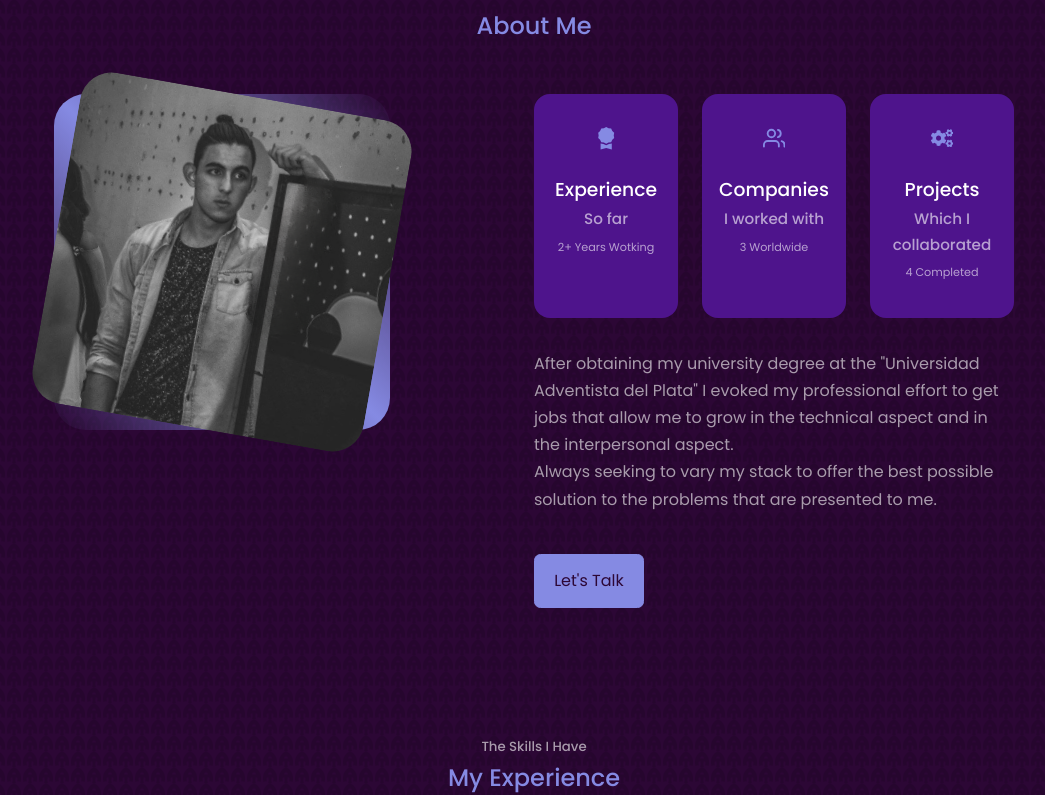
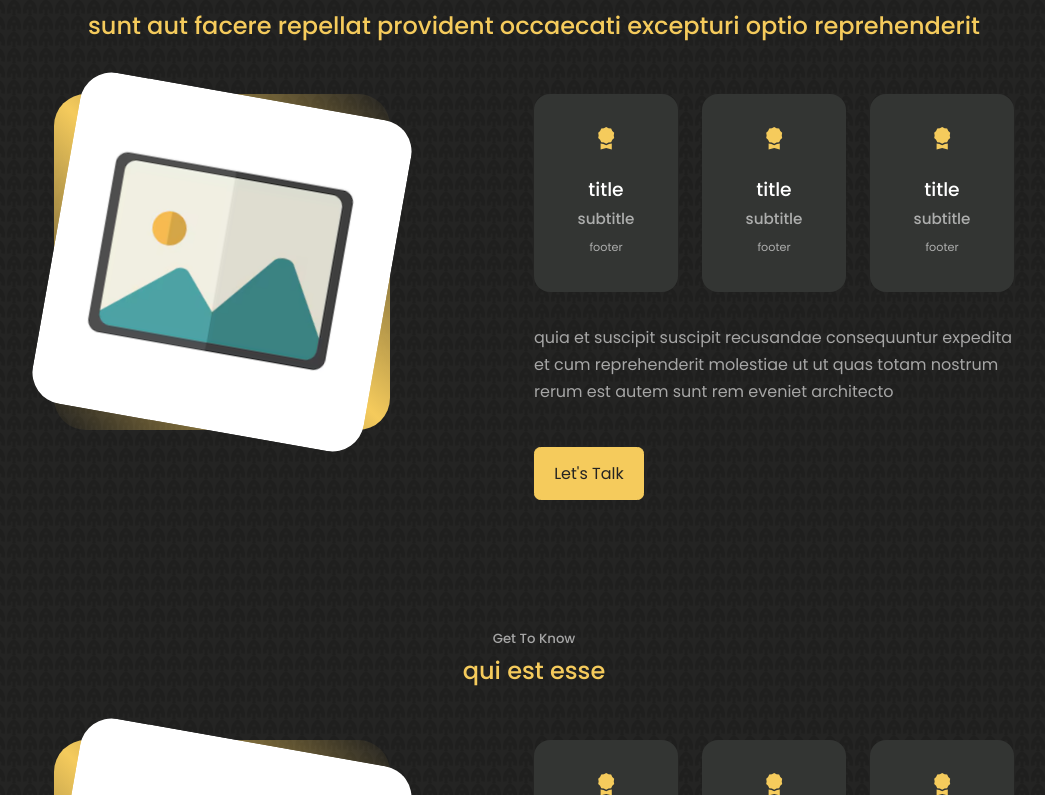
Before and after one commit to Boris-sys/react-portfolio, a React (Create React App) app: page / in a window 1280 px wide. Shown: the part 945-1740 px from the top of the page, without its empty margins (106-1151 px from the left). Built offline with nearby package versions, Linux system fonts and the light colour scheme.

Commit message:
share platform initial transiton

```diff
--- a/package.json
+++ b/package.json
@@ -11,6 +11,7 @@
     "react": "^18.2.0",
     "react-dom": "^18.2.0",
     "react-icons": "^4.11.0",
+    "react-portfolio": "file:",
     "react-scripts": "5.0.1",
     "swiper": "^11.0.4",
     "web-vitals": "^2.1.4"
@@ -22,7 +23,6 @@
     "build": "react-scripts build",
     "test": "react-scripts test",
     "eject": "react-scripts eject"
-
   },
   "eslintConfig": {
     "extends": [
--- a/src/App.jsx
+++ b/src/App.jsx
@@ -8,19 +8,27 @@ import Portfolio from './components/portfolio/Portfolio'
 import Testimonials from './components/testimonials/Testimonials'
 import Contact from './components/contact/Contact'
 import Footer from './components/footer/Footer'
+import data from '../src/assets/poc/data.json'
 
 export const App = () => {
+  const elements = data
+
   return (
     <>
-        <Header />
-        <Nav />
-        <About />
-        <Experience />
-        <Services />
-        <Portfolio />
-        <Testimonials />
-        <Contact />
-        <Footer />
+      <Header />
+      <Nav />
+      {/* <About /> */}
+      <div>
+        {elements.map((element) => (
+          <About title={element.title} body={element.body} badges={element.badges}/>
+        ))}
+      </div>
+      {/* <Experience /> */}
+      {/* <Services /> */}
+      {/* <Portfolio /> */}
+
+      <Contact />
+      <Footer />
     </>
   )
 }
--- /dev/null
+++ b/src/assets/poc/data.json
@@ -0,0 +1,117 @@
+[
+  {
+    "userId": 1,
+    "id": 1,
+    "badges":[
+        {
+            "title": "title",
+            "subtitle": "subtitle",
+            "footer": "footer"
+        },
+        {
+            "title": "title",
+            "subtitle": "subtitle",
+            "footer": "footer"
+        },
+        {
+            "title": "title",
+            "subtitle": "subtitle",
+            "footer": "footer"
+        }
+    ],
+    "title": "sunt aut facere repellat provident occaecati excepturi optio reprehenderit",
+    "body": "quia et suscipit\nsuscipit recusandae consequuntur expedita et cum\nreprehenderit molestiae ut ut quas totam\nnostrum rerum est autem sunt rem eveniet architecto"
+  },
+  {
+    "userId": 1,
+    "id": 2,
+    "badges":[
+        {
+            "title": "title",
+            "subtitle": "subtitle",
+            "footer": "footer"
+        },
+        {
+            "title": "title",
+            "subtitle": "subtitle",
+            "footer": "footer"
+        },
+        {
+            "title": "title",
+            "subtitle": "subtitle",
+            "footer": "footer"
+        }
+    ],
+    "title": "qui est esse",
+    "body": "est rerum tempore vitae\nsequi sint nihil reprehenderit dolor beatae ea dolores neque\nfugiat blanditiis voluptate porro vel nihil molestiae ut reiciendis\nqui aperiam non debitis possimus qui neque nisi nulla"
+  },
+  {
+    "userId": 1,
+    "id": 3,
+    "badges":[
+        {
+            "title": "title",
+            "subtitle": "subtitle",
+            "footer": "footer"
+        },
+        {
+            "title": "title",
+            "subtitle": "subtitle",
+            "footer": "footer"
+        },
+        {
+            "title": "title",
+            "subtitle": "subtitle",
+            "footer": "footer"
+        }
+    ],
+    "title": "ea molestias quasi exercitationem repellat qui ipsa sit aut",
+    "body": "et iusto sed quo iure\nvoluptatem occaecati omnis eligendi aut ad\nvoluptatem doloribus vel accusantium quis pariatur\nmolestiae porro eius odio et labore et velit aut"
+  },
+  {
+    "userId": 1,
+    "id": 4,
+    "badges":[
+        {
+            "title": "title",
+            "subtitle": "subtitle",
+            "footer": "footer"
+        },
+        {
+            "title": "title",
+            "subtitle": "subtitle",
+            "footer": "footer"
+        },
+        {
+            "title": "title",
+            "subtitle": "subtitle",
+            "footer": "footer"
+        }
+    ],
+    "title": "eum et est occaecati",
+    "body": "ullam et saepe reiciendis voluptatem adipisci\nsit amet autem assumenda provident rerum culpa\nquis hic commodi nesciunt rem tenetur doloremque ipsam iure\nquis sunt voluptatem rerum illo velit"
+  },
+  {
+    "userId": 1,
+    "id": 5,
+    "badges":[
+        {
+            "title": "title",
+            "subtitle": "subtitle",
+            "footer": "footer"
+        },
+        {
+            "title": "title",
+            "subtitle": "subtitle",
+            "footer": "footer"
+        },
+        {
+            "title": "title",
+            "subtitle": "subtitle",
+            "footer": "footer"
+        }
+    ],
+    "title": "nesciunt quas odio",
+    "body": "repudiandae veniam quaerat sunt sed\nalias aut fugiat sit autem sed est\nvoluptatem omnis possimus esse voluptatibus quis\nest aut tenetur dolor neque"
+  }
+]
--- a/src/components/about/About.jsx
+++ b/src/components/about/About.jsx
@@ -1,15 +1,16 @@
 import React from 'react'
 import './about.css'
-import MeAbout from '../../assets/me-about3.jpg'
+import MeAbout from '../../assets/poc/placeholder.png'
 import { BsFillAwardFill } from 'react-icons/bs'
 import { FiUsers } from 'react-icons/fi'
 import { FaCogs } from 'react-icons/fa'
 
-export const About = () => {
+export default function About({ title, body, badges }) {
+  const badgeList = badges ?? null
   return (
     <section id='about'>
       <h5>Get To Know</h5>
-      <h2>About Me</h2>
+      <h2>{title}</h2>
       <div className='container about__container'>
         <div className='about__me'>
           <div className='about__me-image'>
@@ -20,32 +21,17 @@ export const About = () => {
         {/* When mobile sizing applied and articles numbers not even the last card should be centered */}
         <div className='about__content'>
           <div className='about__cards'>
-
-            <article className='about__card'>
+            {badges?.map((element, index) => (
+              <article className='about__card'>
               <BsFillAwardFill className='about__icon' />
-              <h3>Experience</h3>
-              <h5>So far</h5>
-              <small> 2+ Years Wotking</small>
+              <h3>{element.title}</h3>
+              <h5>{element.subtitle}</h5>
+              <small>{element.footer}</small>
             </article>
-
-            <article className='about__card'>
-              <FiUsers className='about__icon' />
-              <h3>Companies</h3>
-              <h5>I worked with</h5>
-              <small>3 Worldwide</small>
-            </article>
-
-            <article className='about__card'>
-              <FaCogs className='about__icon' />
-              <h3>Projects</h3>
-              <h5>Which I collaborated</h5>
-              <small> 4 Completed</small>
-            </article>
+            ))}
           </div>
           <p>
-          After obtaining my university degree at the "Universidad Adventista del Plata" I evoked my professional effort
-          to get jobs that allow me to grow in the technical aspect and in the interpersonal aspect.<br/>Always seeking to
-          vary my stack to offer the best possible solution to the problems that are presented to me.
+            {body}
           </p>
           <p></p>
           <a href="#contact" className='btn btn-primary'>Let's Talk</a>
@@ -54,5 +40,3 @@ export const About = () => {
     </section>
   )
 }
-
-export default About
--- a/src/components/header/Header.jsx
+++ b/src/components/header/Header.jsx
@@ -1,16 +1,16 @@
 import React from 'react'
 import './header.css'
 import CTA from './CTA'
-import ME from '../../assets/me3.png'
+import ME from '../../assets/poc/placeholder.png'
 import HeaderSocials from './HeaderSocials'
 
 const Header = () => {
   return (
     <header>
       <div className="container header__container">
-        <h5>Hello I'm</h5>
-        <h1>Boris Kerbs</h1>
-        <h5 className="text-light">Software Developer</h5>
+        <h5>This is</h5>
+        <h1>UbShare</h1>
+        <h5 className="text-light">Sharing Platform</h5>
         <CTA />
         <HeaderSocials />
         <div className='me'>
--- a/src/index.css
+++ b/src/index.css
@@ -21,12 +21,12 @@
     --color-light: rgba(255,255,255,0.6); */
 
     /* Custom color palette pastel green*/
-    --color-bg: #081c15;
+    /* --color-bg: #081c15;
     --color-bg-variant: #1b4332;
     --color-primary: #52b788;
     --color-primary-variant: rgba(64, 145, 108,0.4);
     --color-white: #fff;
-    --color-light: rgba(255,255,255,0.6);
+    --color-light: rgba(255,255,255,0.6); */
 
     /* Custom color palette cyber yellow*/
     --color-bg: #242423;
@@ -37,12 +37,13 @@
     --color-light: rgba(255,255,255,0.6);
 
      /* Custom color palette space purple*/
-     --color-bg: #2C0735;
+
+     /* --color-bg: #2C0735;
      --color-bg-variant: #4E148C;
      --color-primary: #858AE3;
      --color-primary-variant: rgba(64, 145, 108,0.4);
      --color-white: #fff;
-     --color-light: rgba(255,255,255,0.6);
+     --color-light: rgba(255,255,255,0.6); */
 
     --container-width-lg: 75%;
     --container-width-md: 86%;
```
Also changed, not shown: src/assets/poc/placeholder.png (added), 1 other file (tests, documents, lock files or other folders).
